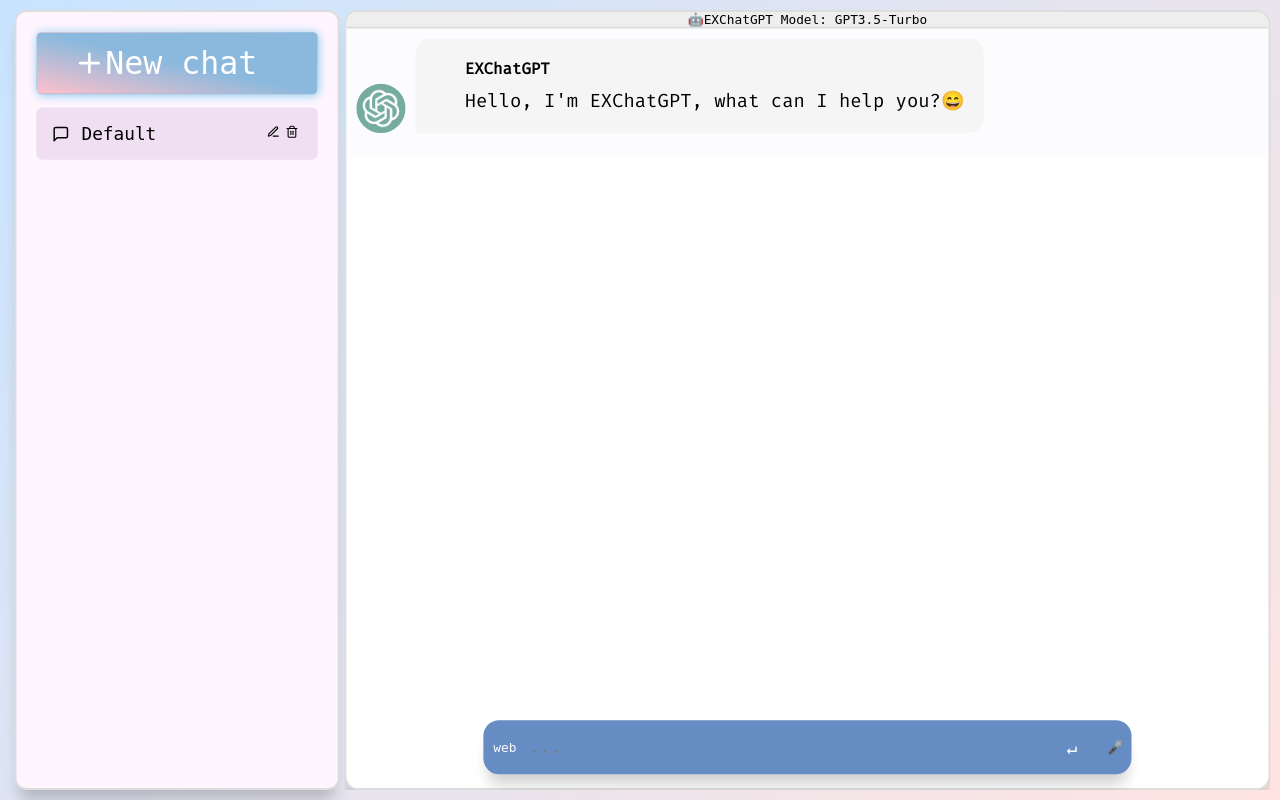
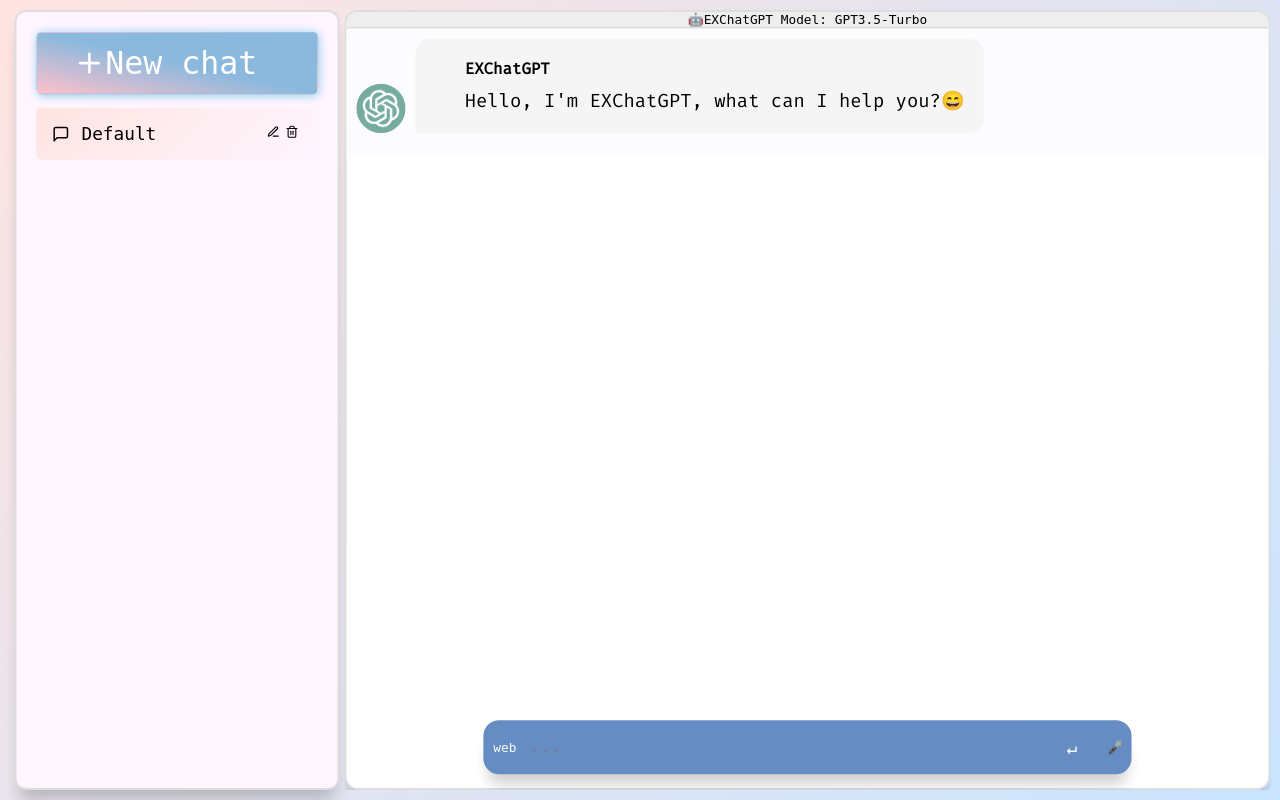
Before and after one commit to circlestarzero/EX-chatGPT, a Flask app: page / in a window 1280 px wide. Run offline with Flask 2, Linux system fonts and the light colour scheme; data that the repository does not hold is empty; parts of the project's set-up code (start-up, migrations or seed data) failed here and were passed over; some libraries are stand-ins or nearby versions.

Commit message:
change css

```diff
--- a/chatGPTEx/static/styles/style.css
+++ b/chatGPTEx/static/styles/style.css
@@ -1,5 +1,5 @@
 :root {
-  --body-bg: linear-gradient(135deg, #c9e4ff 0%, #ffe4e1 100%);
+  --body-bg: linear-gradient(135deg,#ffe4e1  0%,#c9e4ff  100%);
   --msger-bg: #fff;
   --border: 2px solid #ddd;
   --right-msg-bg: #5e86c1;
@@ -440,7 +440,7 @@ pre {
   cursor: pointer;
   word-break: break-all;
   padding-right: 3.5rem;
-  background: #ffe6ff;
+  background: linear-gradient(135deg,#ffe4e1  0%,#fff5ff  100%);
 }
 
 .chat-list a:hover {
```
